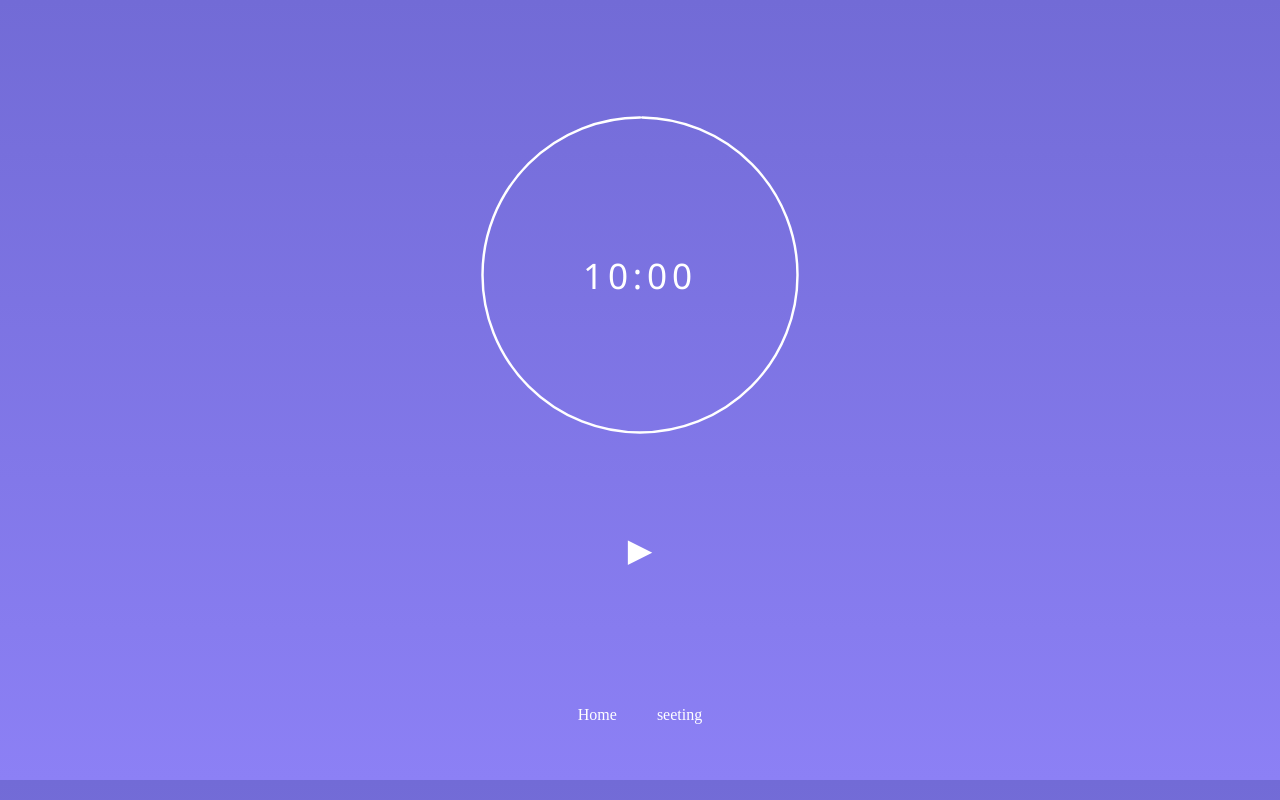
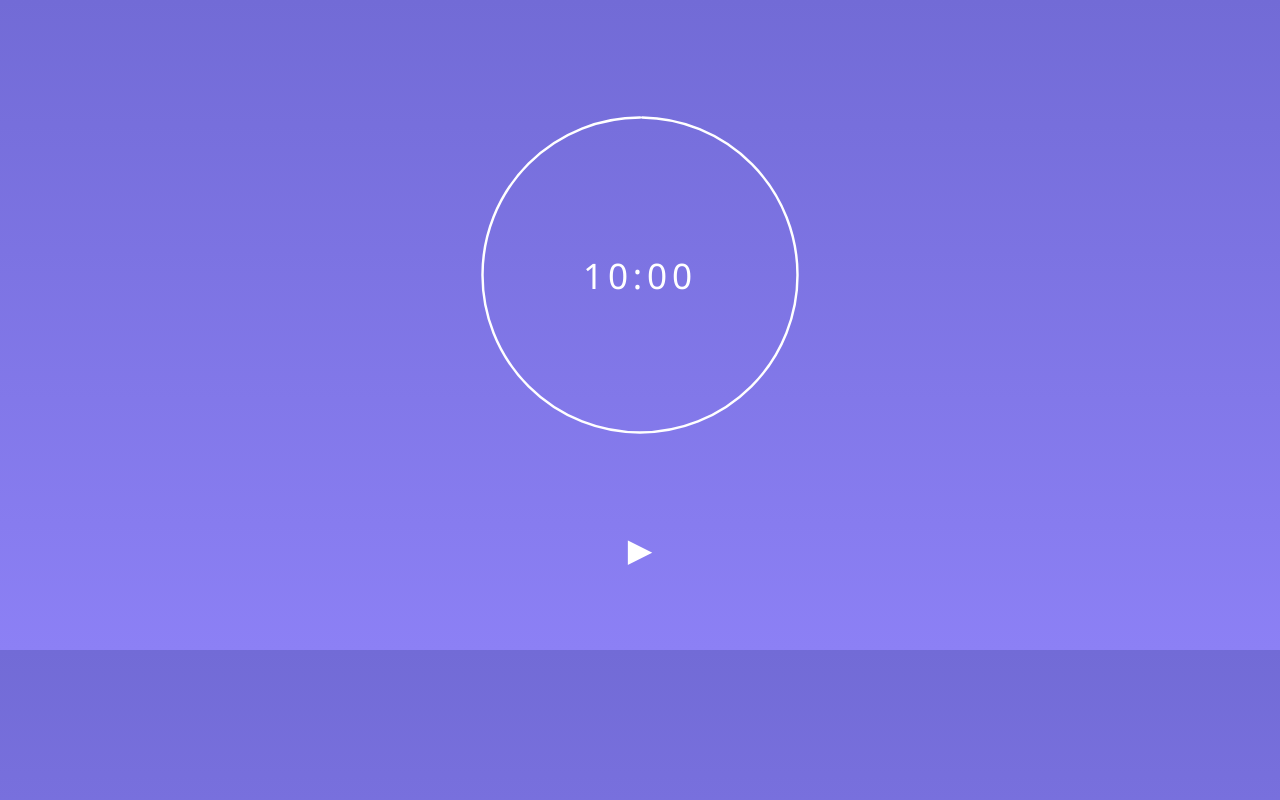
Before and after one commit to naso22/pomodoro-timer, a Vue app in the folder my-project/: page / in a window 1280 px wide. Built offline with nearby package versions, Linux system fonts and the light colour scheme.

Commit message:
selectボタンの削除

```diff
--- a/my-project/src/components/pomorodo/TimerView.vue
+++ b/my-project/src/components/pomorodo/TimerView.vue
@@ -1,18 +1,15 @@
 <template>
 <the-time :elapsed="timeElapsed" :limit="timeLimit"></the-time>
     <time-control  @child-event="startTimer()"></time-control>
-  <select-mode></select-mode>
 </template>
 
 <script>
 import TheTime from './TheTime.vue';
-import SelectMode  from './SelectMode.vue'
 import TimeControl from "./TimeControl.vue";
 export default {
     components:{
         TimeControl,
         TheTime,
-        SelectMode
     },
     data(){
         return{
```
